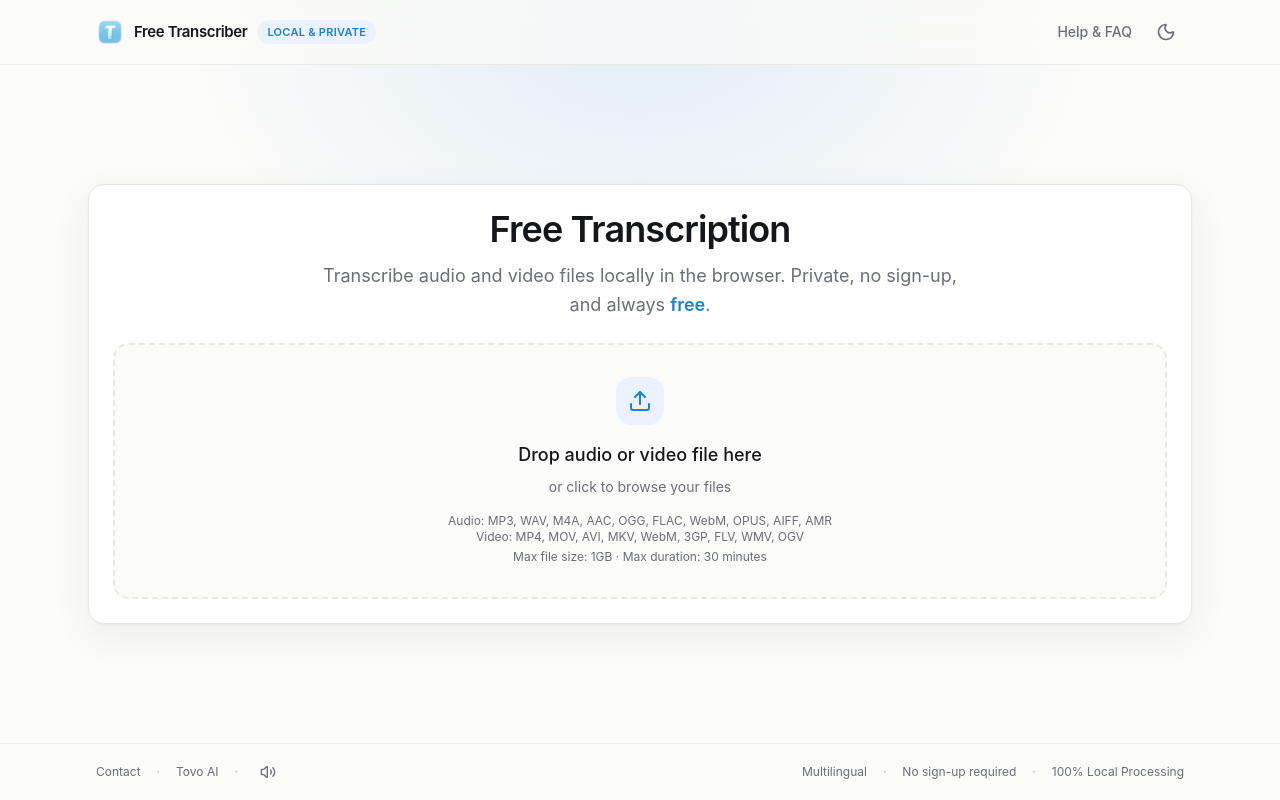
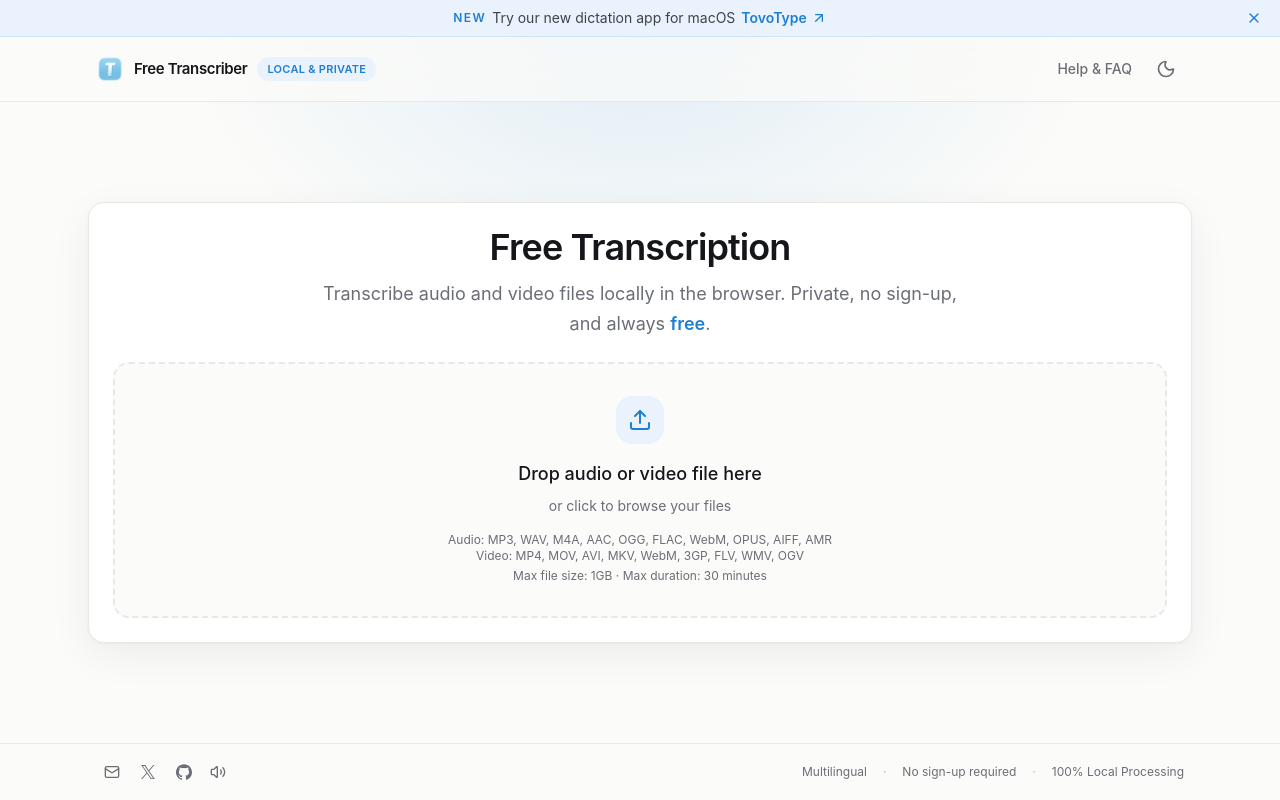
Before and after one commit to OpenTovo/tovo-free-transcriber, a Next.js app: page / in a window 1280 px wide. Built offline with nearby package versions, Linux system fonts and the light colour scheme.

Commit message:
feat: add TovoType banner and simple-icons brand icons
- TryBanner on home and /docs linking to the new macOS dictation app
- Footer social links now icon-only (Email, X, GitHub) via simple-icons
- Install simple-icons@16.28.0 (zero deps, tree-shakeable)

```diff
--- a/app/docs/layout.tsx
+++ b/app/docs/layout.tsx
@@ -1,6 +1,7 @@
 import type { Metadata, Viewport } from 'next'
 import Footer from '@/components/footer'
 import Header from '@/components/header'
+import { TryBanner } from '@/components/try-banner'
 
 export const metadata: Metadata = {
   title: 'Free Audio & Video Transcription Guide - FAQ & Help | Tovo Transcriber',
@@ -28,6 +29,7 @@ export const viewport: Viewport = {
 export default function DocsLayout({ children }: { children: React.ReactNode }) {
   return (
     <div className='min-h-screen flex flex-col bg-background'>
+      <TryBanner />
       <Header />
       <main className='flex-1'>{children}</main>
       <Footer />
--- a/app/page.tsx
+++ b/app/page.tsx
@@ -1,6 +1,7 @@
 import Footer from '@/components/footer'
 import Header from '@/components/header'
 import TranscriptionInterface from '@/components/transcription-interface'
+import { TryBanner } from '@/components/try-banner'
 
 export default function Home() {
   return (
@@ -12,6 +13,7 @@ export default function Home() {
 
       {/* Content */}
       <div className='relative z-10 min-h-screen flex flex-col'>
+        <TryBanner />
         <Header />
 
         <main className='flex-1 flex items-center justify-center'>
--- /dev/null
+++ b/components/brand-icons.tsx
@@ -0,0 +1,20 @@
+import type { SVGProps } from 'react'
+import { type SimpleIcon, siGithub, siX } from 'simple-icons'
+
+type BrandIconProps = SVGProps<SVGSVGElement>
+
+function BrandIcon({ icon, ...props }: BrandIconProps & { icon: SimpleIcon }) {
+  return (
+    <svg viewBox='0 0 24 24' fill='currentColor' aria-hidden='true' {...props}>
+      <path d={icon.path} />
+    </svg>
+  )
+}
+
+export function GithubIcon(props: BrandIconProps) {
+  return <BrandIcon icon={siGithub} {...props} />
+}
+
+export function XIcon(props: BrandIconProps) {
+  return <BrandIcon icon={siX} {...props} />
+}
--- a/components/footer.tsx
+++ b/components/footer.tsx
@@ -1,26 +1,44 @@
+import { Mail } from 'lucide-react'
+import { GithubIcon, XIcon } from './brand-icons'
 import { SoundToggle } from './sound-toggle'
+
+const socialLinks = [
+  {
+    href: 'mailto:support@tovo.dev',
+    label: 'Email',
+    external: false,
+    icon: <Mail className='h-4 w-4' />,
+  },
+  {
+    href: 'https://x.com/qiweiy',
+    label: 'X',
+    external: true,
+    icon: <XIcon className='h-3.5 w-3.5' />,
+  },
+  {
+    href: 'https://github.com/OpenTovo/tovo-free-transcriber',
+    label: 'GitHub',
+    external: true,
+    icon: <GithubIcon className='h-4 w-4' />,
+  },
+]
 
 export default function Footer() {
   return (
     <footer className='border-t border-border'>
-      <div className='mx-auto flex h-14 w-full max-w-6xl items-center justify-center md:justify-between px-4 sm:px-8 text-sm'>
-        <div className='flex items-center gap-4 text-muted-foreground'>
-          <a
-            href='mailto:support@tovo.dev'
-            className='text-xs hover:text-brand-strong transition-colors cursor-pointer'
-          >
-            Contact
-          </a>
-          <span className='text-xs text-muted-foreground/50'>·</span>
-          <a
-            href='https://www.tovo.dev'
-            className='text-xs hover:text-brand-strong transition-colors cursor-pointer'
-            target='_blank'
-            rel='noopener noreferrer'
-          >
-            Tovo AI
-          </a>
-          <span className='text-xs text-muted-foreground/50'>·</span>
+      <div className='mx-auto flex h-14 w-full max-w-6xl items-center justify-center md:justify-between px-4 sm:px-8'>
+        <div className='flex items-center gap-1'>
+          {socialLinks.map(link => (
+            <a
+              key={link.label}
+              href={link.href}
+              {...(link.external ? { target: '_blank', rel: 'noopener noreferrer' } : {})}
+              aria-label={link.label}
+              className='text-muted-foreground hover:text-foreground hover:bg-accent inline-flex h-8 w-8 items-center justify-center rounded-lg transition-colors cursor-pointer'
+            >
+              {link.icon}
+            </a>
+          ))}
           <SoundToggle />
         </div>
 
--- /dev/null
+++ b/components/try-banner.tsx
@@ -0,0 +1,51 @@
+'use client'
+
+import { ArrowUpRight, X } from 'lucide-react'
+import { useEffect, useState } from 'react'
+
+const BANNER_KEY = 'tovo-transcriber-banner-dismissed'
+
+export function TryBanner() {
+  const [visible, setVisible] = useState(false)
+
+  useEffect(() => {
+    if (localStorage.getItem(BANNER_KEY) !== '1') {
+      setVisible(true)
+    }
+  }, [])
+
+  const dismiss = () => {
+    localStorage.setItem(BANNER_KEY, '1')
+    setVisible(false)
+  }
+
+  if (!visible) return null
+
+  return (
+    <div className='relative shrink-0 border-b border-brand/15 bg-brand-soft dark:bg-brand-soft/50'>
+      <a
+        href='https://type.tovo.dev'
+        target='_blank'
+        rel='noopener noreferrer'
+        className='group flex min-h-9 flex-wrap items-center justify-center gap-1.5 px-10 py-1.5 text-center text-sm transition-colors hover:bg-brand/10'
+      >
+        <span className='text-brand-strong text-xs font-semibold uppercase tracking-[0.12em]'>
+          New
+        </span>
+        <span className='text-foreground/80'>Try our new dictation app for macOS</span>
+        <span className='inline-flex items-center gap-1 whitespace-nowrap'>
+          <span className='text-brand-strong font-semibold'>TovoType</span>
+          <ArrowUpRight className='text-brand-strong h-4 w-4 transition-transform group-hover:translate-x-0.5 group-hover:-translate-y-0.5' />
+        </span>
+      </a>
+      <button
+        type='button'
+        onClick={dismiss}
+        aria-label='Dismiss banner'
+        className='text-brand-strong absolute right-3 top-1/2 -translate-y-1/2 cursor-pointer rounded-md p-1.5 transition-colors hover:bg-brand/10'
+      >
+        <X className='h-4 w-4' />
+      </button>
+    </div>
+  )
+}
--- a/package.json
+++ b/package.json
@@ -56,6 +56,7 @@
     "react-dom": "^19.2.8",
     "react-hook-form": "^7.84.0",
     "react-resizable-panels": "^3.0.6",
+    "simple-icons": "16.28.0",
     "sonner": "^2.0.7",
     "tailwind-merge": "^3.6.0",
     "vaul": "^1.1.2",
```
Also changed, not shown: 1 other file (tests, documents, lock files or other folders).
